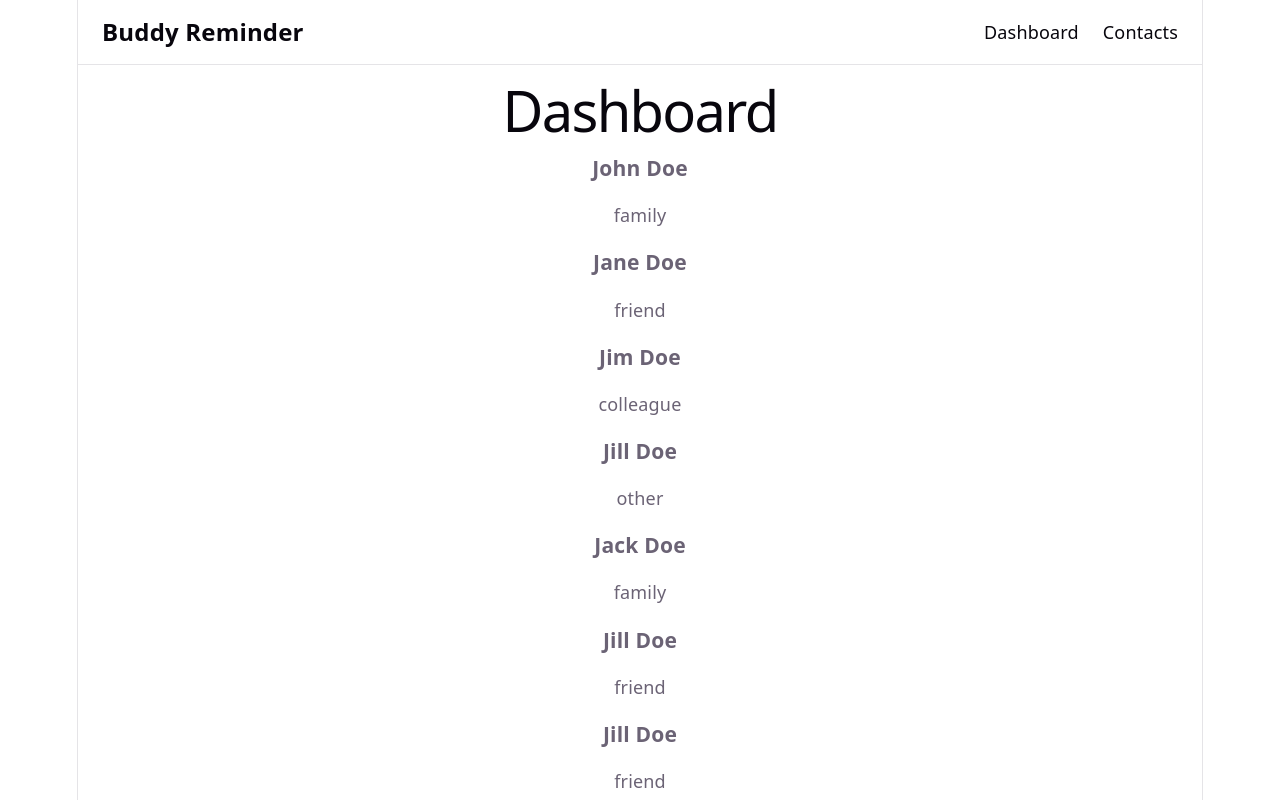
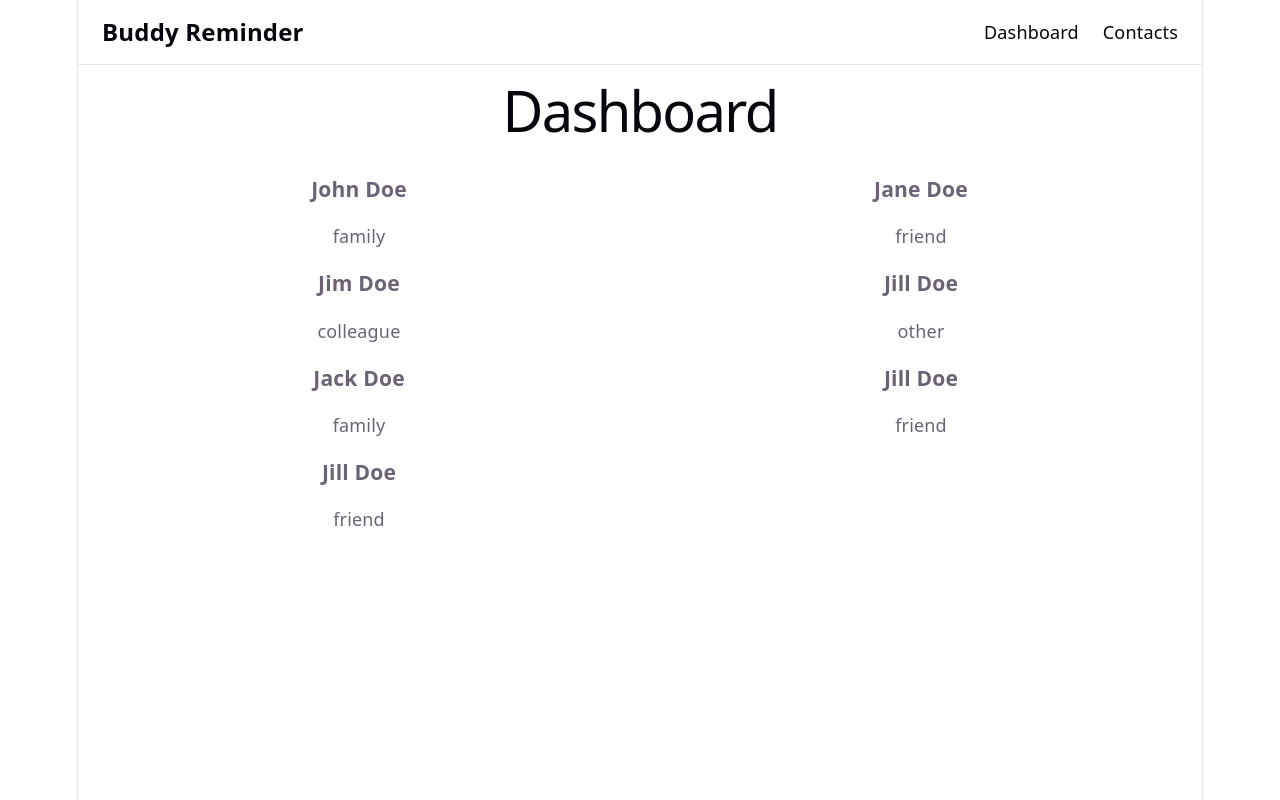
Before and after one commit to Johan-Melin/buddy-reminder, a React (Vite) app: page / in a window 1280 px wide. Built offline with nearby package versions, Linux system fonts and the light colour scheme.

Commit message:
style: add two-column dashboard grid for wide screens

```diff
--- /dev/null
+++ b/src/features/contacts/pages/DashboardPage.module.css
@@ -0,0 +1,9 @@
+.cards {
+    display: grid;
+  }
+
+  @media (min-width: 1024px) {
+    .cards {
+      grid-template-columns: 1fr 1fr;
+    }
+  }
--- a/src/features/contacts/pages/DashboardPage.tsx
+++ b/src/features/contacts/pages/DashboardPage.tsx
@@ -1,11 +1,12 @@
 import { mockContacts } from '../lib/mockContacts'
 import ContactCard from '../components/ContactCard'
+import styles from './DashboardPage.module.css'
 
 function DashboardPage() {
   return (
     <div>
       <h1>Dashboard</h1>
-      <div>
+      <div className={styles.cards}>
         {mockContacts.map((contact) => (
           <ContactCard key={contact.id} contact={contact} />
         ))}
```
